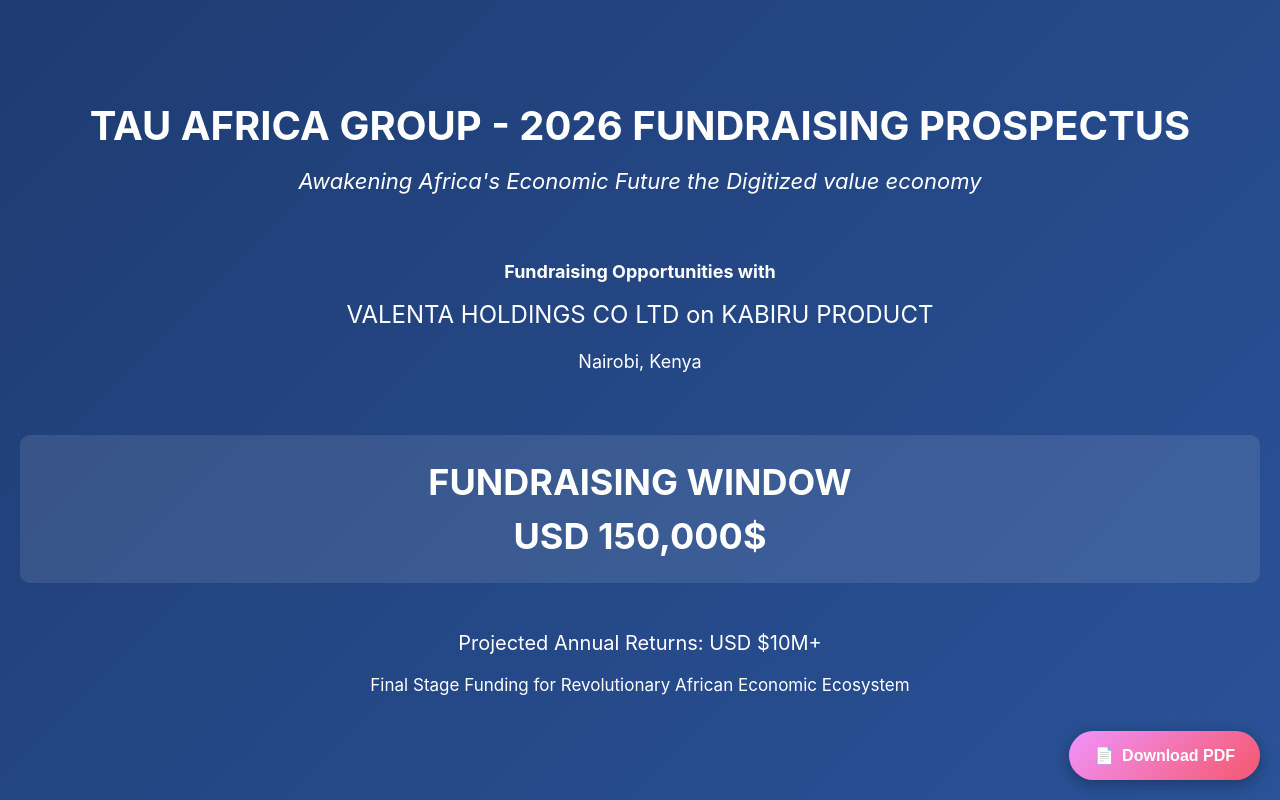
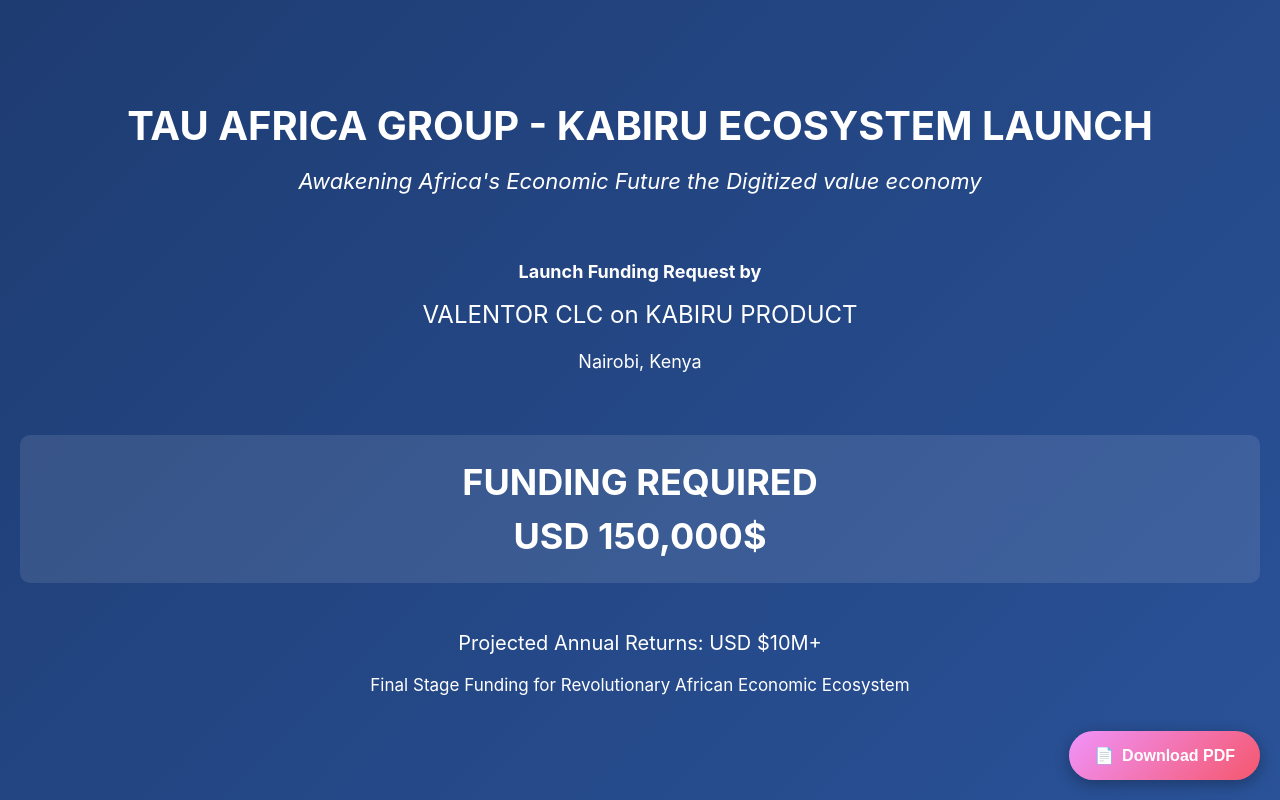
Before and after one commit to grouptauafrica-spec/Fundraising-prospectus, a plain HTML site: page index.html in a window 1280 px wide. Shown: the top 800 px of the page. Drawn offline with Linux system fonts and the light colour scheme.

Commit message:
Update index.html

```diff
--- a/index.html
+++ b/index.html
@@ -445,15 +445,15 @@
 
     <div class="container">
         <div class="cover">
-            <h1>TAU AFRICA GROUP - 2026 FUNDRAISING PROSPECTUS</h1>
+            <h1>TAU AFRICA GROUP - KABIRU ECOSYSTEM LAUNCH</h1>
             <div class="subtitle">Awakening Africa's Economic Future the Digitized value economy</div>
             <div class="org-details">
-                <p><strong>Fundraising Opportunities with</strong></p>
-                <p style="font-size: clamp(18px, 4.5vw, 24px); margin-top: 12px;">VALENTA HOLDINGS CO LTD on KABIRU PRODUCT</p>
+                <p><strong>Launch Funding Request by</strong></p>
+                <p style="font-size: clamp(18px, 4.5vw, 24px); margin-top: 12px;">VALENTOR CLC on KABIRU PRODUCT</p>
                 <p style="margin-top: 15px;">Nairobi, Kenya</p>
             </div>
             <div class="amount">
-                FUNDRAISING WINDOW<br>
+                FUNDING REQUIRED<br>
                 USD 150,000$
             </div>
             <p style="font-size: clamp(16px, 4vw, 20px); margin-top: 20px;">Projected Annual Returns: USD $10M+</p>
```
